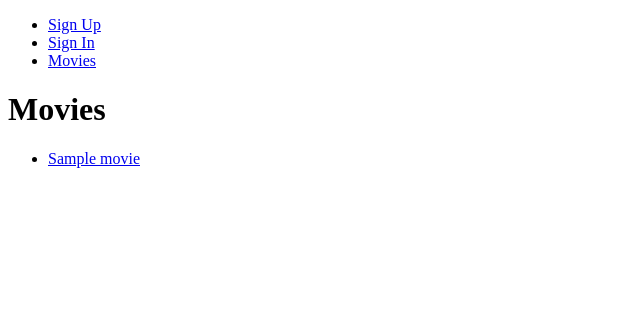
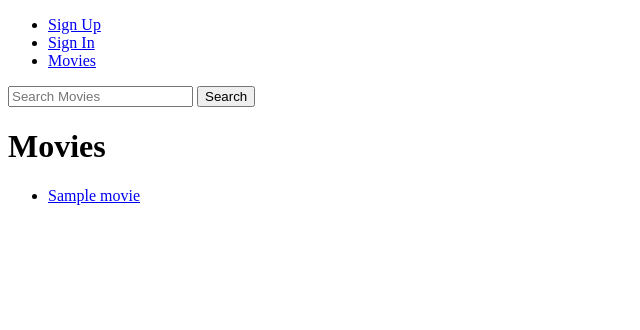
Before and after one commit to andrewprogers/movie-review-site, a Rails app: page /movies in a window 1280 px wide. Shown: the top 330 px of the page, without its empty margins (0-640 px from the left). Run offline with Rails 7, Linux system fonts and the light colour scheme; tables that the repository leaves empty hold one stand-in row (values such as "Sample post").

Commit message:
finished search

```diff
--- a/app/controllers/movies_controller.rb
+++ b/app/controllers/movies_controller.rb
@@ -10,7 +10,11 @@ class MoviesController < ApplicationController
   end
 
   def index
-    @movies = Movie.all
+    if params[:search]
+      @movies = Movie.search(params[:search])
+    else
+      @movies = Movie.all
+    end
   end
 
   def show
--- a/app/models/movie.rb
+++ b/app/models/movie.rb
@@ -2,4 +2,8 @@ class Movie < ApplicationRecord
   has_many :reviews
   validates :name, presence: true
   belongs_to :user
+
+  def self.search(query)
+    where("name like ?", "%#{query}%")
+  end
 end
--- a/app/views/movies/index.html.erb
+++ b/app/views/movies/index.html.erb
@@ -1,4 +1,8 @@
 <%= flash[:notice] %>
+<%= form_tag(movies_path, :method => "get", id: "search-form") do %>
+  <%= text_field_tag :search, params[:search], placeholder: "Search Movies" %>
+  <%= submit_tag "Search", :name => nil %>
+<% end %>
 <h1>Movies</h1>
 <ul>
   <% @movies.each do |movie| %>
```
Also changed, not shown: spec/features/search_spec.rb (added, +15 -0 lines).
